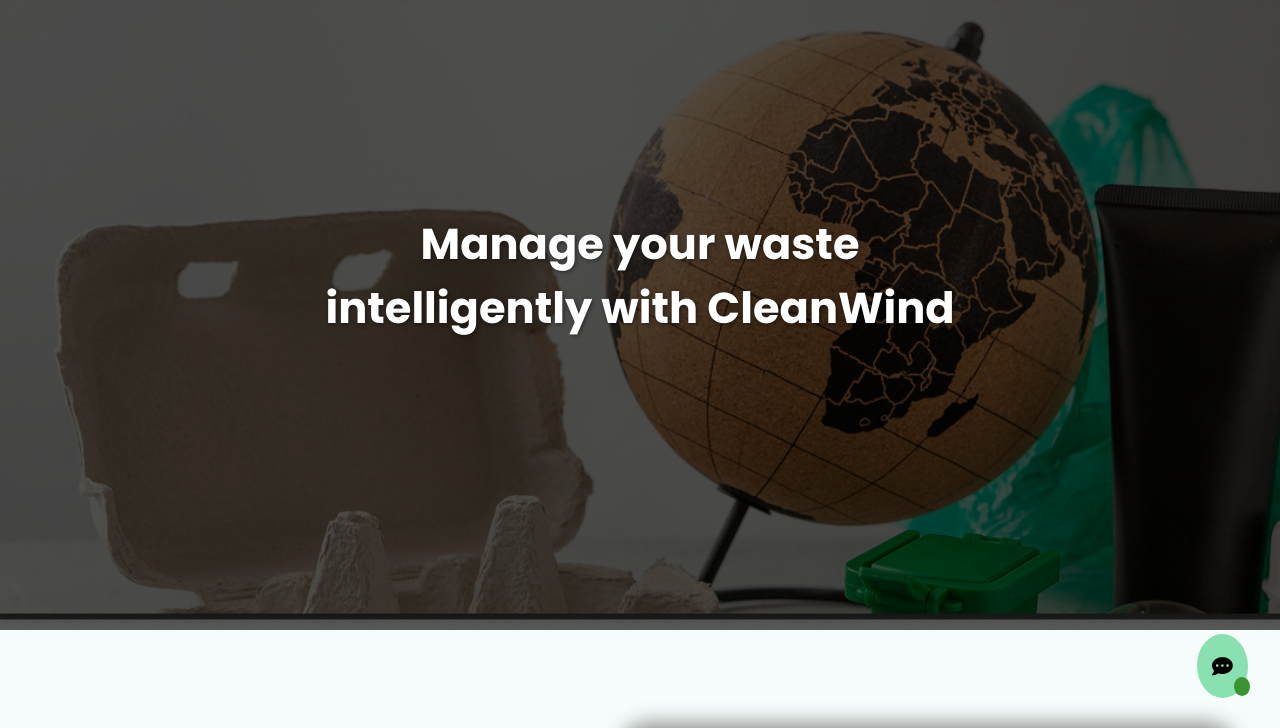
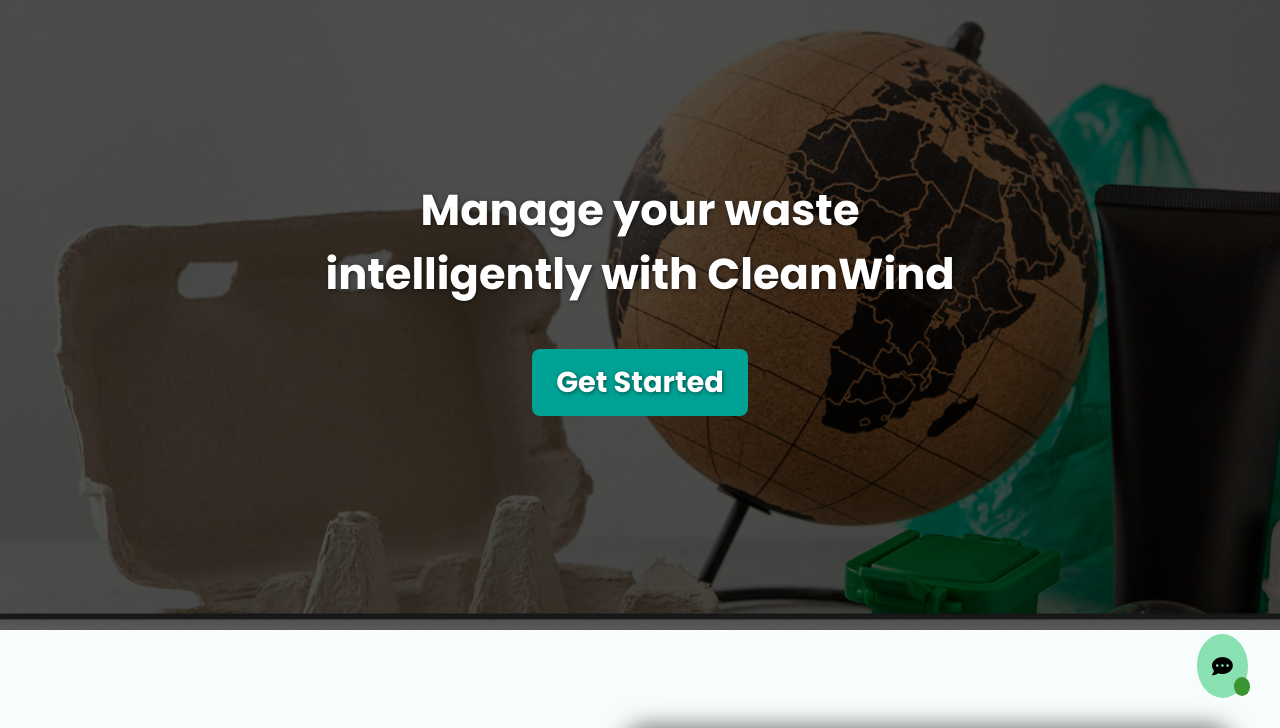
Before and after one commit to 1ASI0729-2510-4313-G1-CleanView/Landing-Page, a plain HTML site: page index.html in a window 1280 px wide. Shown: the part 70-798 px from the top of the page. Drawn offline with Linux system fonts and the light colour scheme; a web font is replaced by a local one.

Commit message:
add: start button

```diff
--- a/i18n/es.json
+++ b/i18n/es.json
@@ -72,5 +72,11 @@
     "terms-use": "Términos de uso",
     "privacy-policy": "Política de privacidad",
     "text": "Accede a nuestras redes"
+  },
+
+
+  "button": {
+    "get-started": "Comenzar"
   }
+
 }
--- a/i18n/fr.json
+++ b/i18n/fr.json
@@ -72,5 +72,8 @@
     "terms-use": "Conditions d'utilisation",
     "privacy-policy": "Politique de confidentialité",
     "text": "Accédez à nos réseaux"
+  },
+  "button": {
+    "get-started": "Commencer"
   }
 }
--- a/index.html
+++ b/index.html
@@ -57,11 +57,26 @@
   <header>
   <section id="Banner">
     <div id="Slogan">
-        <h1><b data-section="web-title" data-value="principal">Manage your waste intelligently with CleanWind <span class="highlight"></span></b></h1>
+      <h1>
+        <b data-section="web-title" data-value="principal">
+          Manage your waste intelligently with CleanWind <span class="highlight"></span>
+        </b>
+      </h1>
       <br>
+      <a href="https://frontend-web-applications.vercel.app/"
+   class="get-started-button"
+   data-section="button"
+   data-value="get-started"
+   target="_blank"
+   rel="noopener noreferrer">
+   Get Started
+</a>
+
+
     </div>
   </section>
 </header>
+
 
 
 
--- a/styles/style.css
+++ b/styles/style.css
@@ -1338,3 +1338,18 @@ the messaje box appers from the rigth to left*/
     width: 92%;
   }
 }
+
+.get-started-button {
+  display: inline-block;
+  padding: 12px 24px;
+  background-color: #00A295; /* Verde */
+  color: white;
+  font-weight: bold;
+  text-decoration: none;
+  border-radius: 8px;
+  transition: background-color 0.3s ease;
+}
+
+.get-started-button:hover {
+  background-color: #D9F2EF;
+}
```
Lines whose indentation alone changed are shown as unchanged.
